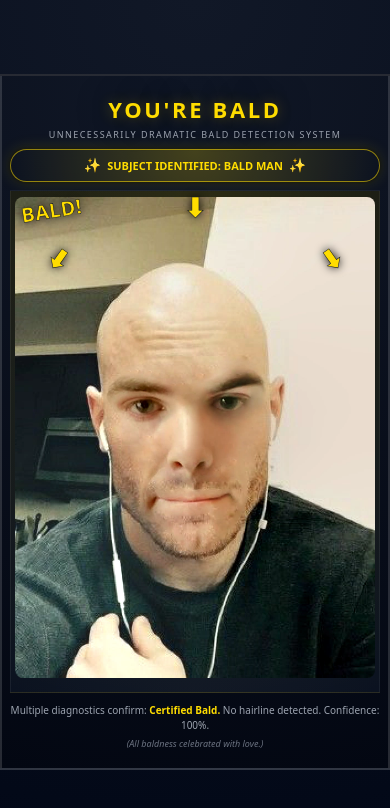
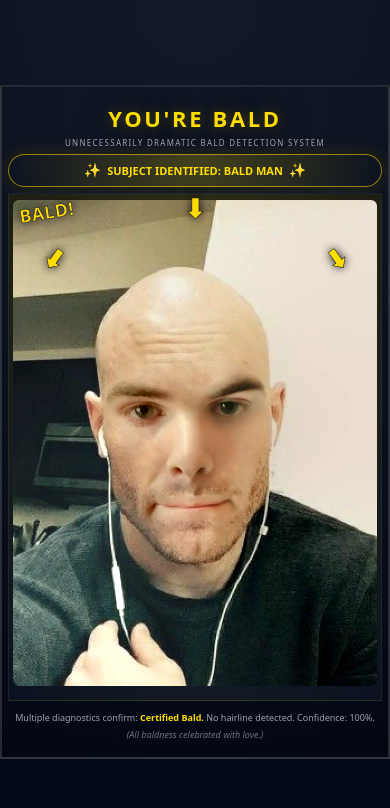
Before and after one commit to Slanman3755/yourebald-com, a plain HTML site: page index.html in a window 390 px wide. Drawn offline with Linux system fonts and the light colour scheme.

Commit message:
Refactor CSS and HTML for improved styling

```diff
--- a/index.html
+++ b/index.html
@@ -138,24 +138,25 @@
 
     .arrow {
       font-size: 28px;
+      transform-origin: 50% 0%; /* rotate around top so tips converge */
     }
 
-    /* All arrows: same icon, converging on top-center of the head */
+    /* All arrows identical ⬇, visually converging on same top-center spot */
     .arrow-1 {
-      top: -2px;
+      top: -4px;
       left: 50%;
-      transform: translateX(-50%);
+      transform: translateX(-50%) rotate(0deg);
     }
 
     .arrow-2 {
       top: 10%;
-      left: 10%;
+      left: 12%;
       transform: rotate(35deg);
     }
 
     .arrow-3 {
       top: 10%;
-      right: 10%;
+      right: 12%;
       transform: rotate(-35deg);
     }
 
@@ -180,7 +181,7 @@
       font-style: italic;
     }
 
-    /* Mobile: let the image dominate more of the viewport */
+    /* Mobile: make the image dominate */
     @media (max-width: 520px) {
       body {
         padding: 0;
@@ -189,7 +190,7 @@
       .poster {
         max-width: 100%;
         border-radius: 0;
-        padding: 18px 8px 18px;
+        padding: 16px 6px 16px;
         box-shadow: none;
       }
 
@@ -199,12 +200,12 @@
       }
 
       .subhead {
-        font-size: 9px;
-        margin-bottom: 8px;
+        font-size: 8px;
+        margin-bottom: 6px;
       }
 
       .bald-label {
-        margin-bottom: 8px;
+        margin-bottom: 6px;
       }
 
       .image-wrap {
@@ -215,11 +216,11 @@
       }
 
       .image-wrap img {
-        border-radius: 8px;
+        border-radius: 6px;
       }
 
       .bald-shout {
-        font-size: 20px;
+        font-size: 18px;
       }
 
       .arrow {
@@ -227,7 +228,7 @@
       }
 
       .caption {
-        font-size: 10px;
+        font-size: 9px;
       }
     }
   </style>
@@ -246,7 +247,7 @@
     <div class="image-wrap">
       <div class="bald-shout">BALD!</div>
 
-      <!-- All arrows identical & converging -->
+      <!-- All arrows are the same character; rotations line their tips to the same spot -->
       <div class="arrow arrow-1">⬇</div>
       <div class="arrow arrow-2">⬇</div>
       <div class="arrow arrow-3">⬇</div>
```
